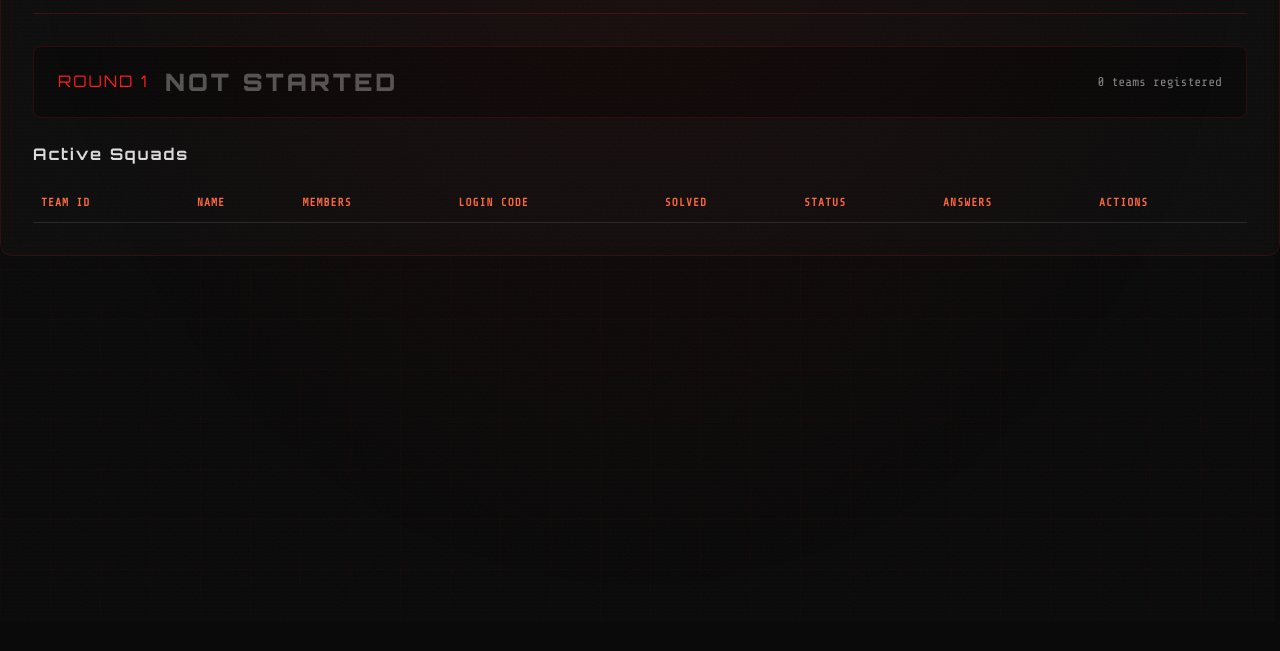
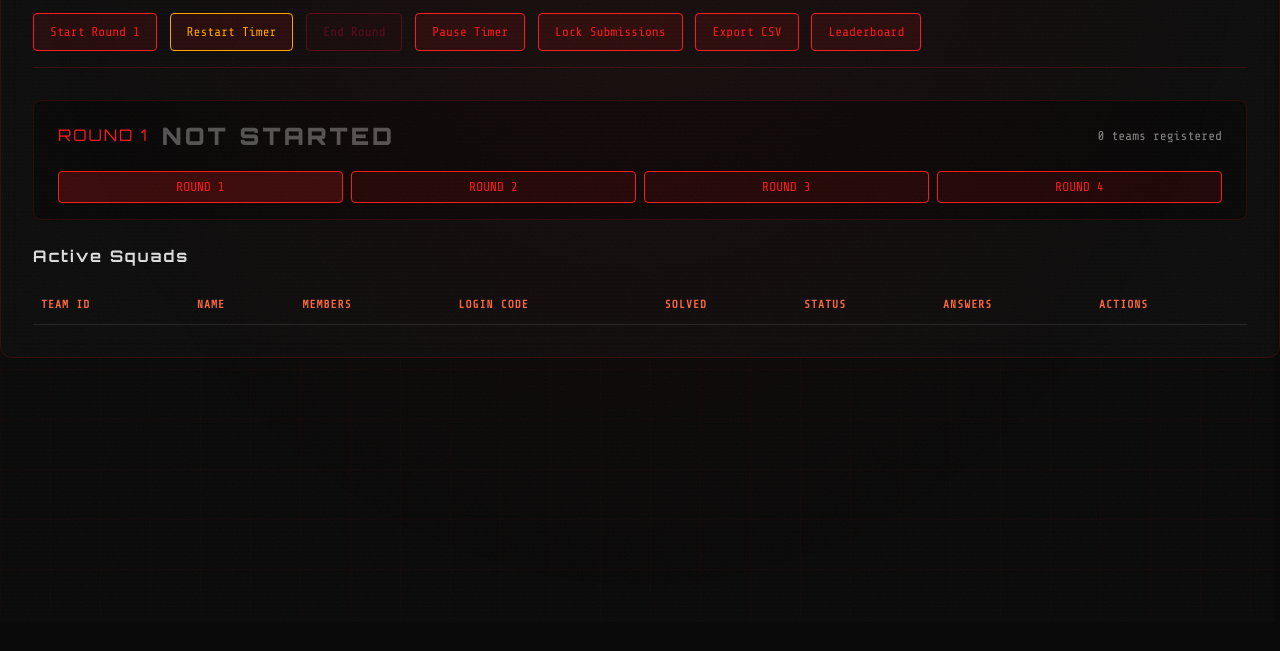
Before and after one commit to kulkarni-v-ai/tech-escape-arena, a website: page views/admin.html in a window 1280 px wide. Shown: the part 181-832 px from the top of the page. Drawn offline with nearby package versions, Linux system fonts and the light colour scheme; no server answers; sample sign-in values are in the browser's storage.

Commit message:
feat: full 4-round admin controls with round selector, end round, and visual states

```diff
--- a/views/admin.html
+++ b/views/admin.html
@@ -158,6 +158,7 @@
       <div class="admin-controls">
         <button class="btn-admin" id="btn-start-round">Start Round</button>
         <button class="btn-admin" id="btn-restart-timer" style="border-color:#ffaa00; color:#ffaa00;">Restart Timer</button>
+        <button class="btn-admin" id="btn-end-round" style="border-color:#ff003c; color:#ff003c;">End Round</button>
         <button class="btn-admin" id="btn-toggle-timer">Pause Timer</button>
         <button class="btn-admin" id="btn-toggle-lock">Lock Submissions</button>
         <button class="btn-admin" id="btn-export-csv">Export CSV</button>
@@ -165,11 +166,19 @@
       </div>
     </div>
 
-    <!-- Round Status Bar -->
-    <div class="round-status-bar">
-      <div class="round-indicator" id="round-indicator">ROUND 1</div>
-      <div class="round-timer not-started" id="admin-timer">NOT STARTED</div>
-      <div class="team-count" id="team-count">0 teams registered</div>
+    <!-- Round Selector -->
+    <div class="round-status-bar" style="flex-direction:column; align-items:stretch; gap:1rem;">
+      <div style="display:flex; align-items:center; justify-content:space-between; flex-wrap:wrap; gap:0.8rem;">
+        <div class="round-indicator" id="round-indicator">ROUND 1</div>
+        <div class="round-timer not-started" id="admin-timer">NOT STARTED</div>
+        <div class="team-count" id="team-count">0 teams registered</div>
+      </div>
+      <div style="display:flex; gap:0.5rem; flex-wrap:wrap;">
+        <button class="btn-admin round-select-btn active" data-round="1" style="flex:1; text-align:center;">ROUND 1</button>
+        <button class="btn-admin round-select-btn" data-round="2" style="flex:1; text-align:center;">ROUND 2</button>
+        <button class="btn-admin round-select-btn" data-round="3" style="flex:1; text-align:center;">ROUND 3</button>
+        <button class="btn-admin round-select-btn" data-round="4" style="flex:1; text-align:center;">ROUND 4</button>
+      </div>
     </div>
 
     <div>
@@ -208,6 +217,8 @@
       const btnLock = document.getElementById('btn-toggle-lock');
       const btnStart = document.getElementById('btn-start-round');
       const btnRestart = document.getElementById('btn-restart-timer');
+      const btnEnd = document.getElementById('btn-end-round');
+      const roundSelectBtns = document.querySelectorAll('.round-select-btn');
       const roundIndicator = document.getElementById('round-indicator');
       const adminTimer = document.getElementById('admin-timer');
       const teamCount = document.getElementById('team-count');
@@ -255,18 +266,42 @@
         const round = st.currentRound || 1;
         roundIndicator.textContent = `ROUND ${round}`;
 
+        // Update round selector buttons
+        roundSelectBtns.forEach(btn => {
+          const r = parseInt(btn.getAttribute('data-round'));
+          btn.classList.remove('active');
+          btn.style.background = '';
+          btn.style.color = '';
+          btn.style.borderColor = '';
+          if (r === round) {
+            btn.classList.add('active');
+            btn.style.background = st.roundStartedAt ? 'var(--neon)' : 'rgba(255,26,26,0.2)';
+            btn.style.color = st.roundStartedAt ? '#000' : 'var(--neon)';
+            btn.style.borderColor = 'var(--neon)';
+          } else if (r < round) {
+            btn.style.background = 'rgba(0,255,170,0.1)';
+            btn.style.color = '#00ffaa';
+            btn.style.borderColor = '#00ffaa';
+          }
+        });
+
+        // Start button state
         if (st.roundStartedAt) {
           btnStart.textContent = 'Round Active';
           btnStart.style.opacity = '0.5';
           btnStart.style.pointerEvents = 'none';
           btnStart.style.background = 'var(--neon)';
           btnStart.style.color = '#000';
+          btnEnd.style.opacity = '1';
+          btnEnd.style.pointerEvents = 'auto';
         } else {
-          btnStart.textContent = 'Start Round';
+          btnStart.textContent = 'Start Round ' + round;
           btnStart.style.opacity = '1';
           btnStart.style.pointerEvents = 'auto';
           btnStart.style.background = '';
           btnStart.style.color = '';
+          btnEnd.style.opacity = '0.3';
+          btnEnd.style.pointerEvents = 'none';
         }
       }
 
@@ -302,8 +337,16 @@
       }
 
       btnStart.addEventListener('click', () => {
-        if (confirm("START ROUND? The 45-minute countdown will begin immediately for all teams.")) {
+        const round = getAdminState().currentRound || 1;
+        if (confirm(`START ROUND ${round}? The 45-minute countdown will begin immediately for all teams.`)) {
           pushAdminState({ startRound: true });
+        }
+      });
+
+      btnEnd.addEventListener('click', () => {
+        const round = getAdminState().currentRound || 1;
+        if (confirm(`END ROUND ${round}? This will stop the timer. You can then select the next round.`)) {
+          pushAdminState({ resetRound: true });
         }
       });
 
@@ -311,6 +354,21 @@
         if (confirm("RESTART TIMER? This will reset the 45-minute countdown from 00:00 for all teams. The round number stays the same.")) {
           pushAdminState({ restartRound: true });
         }
+      });
+
+      // Round selector — click to switch round (only when no round is active)
+      roundSelectBtns.forEach(btn => {
+        btn.addEventListener('click', () => {
+          const st = getAdminState();
+          if (st.roundStartedAt) {
+            alert('End the current round first before switching.');
+            return;
+          }
+          const newRound = parseInt(btn.getAttribute('data-round'));
+          if (confirm(`Switch to ROUND ${newRound}?`)) {
+            pushAdminState({ currentRound: newRound });
+          }
+        });
       });
 
       btnTimer.addEventListener('click', () => pushAdminState({ isPaused: !getAdminState().isPaused }));
```
